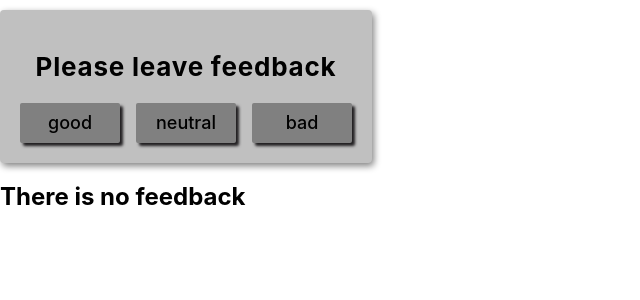
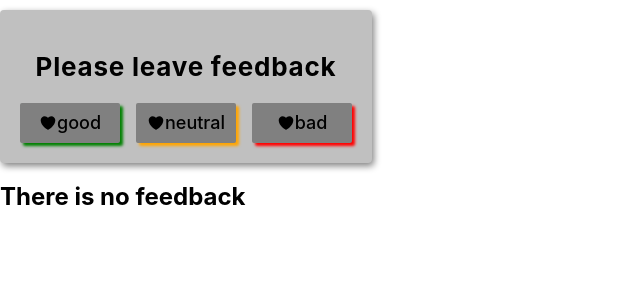
Before and after one commit to PlutovaKate/02-goit-react-hw-02-feedback, a React (Create React App) app: page / in a window 1280 px wide. Shown: the top 300 px of the page, without its empty margins (0-640 px from the left). Built offline with nearby package versions, Linux system fonts and the light colour scheme.

Commit message:
add react icons

```diff
--- a/src/components/FeedbackOptions/FeedbackOptions.jsx
+++ b/src/components/FeedbackOptions/FeedbackOptions.jsx
@@ -1,17 +1,18 @@
 import React from 'react';
 import { List, BtnList, ListItem } from './FeedbackOptions.styled';
-// import {
-//   HiOutlineHandThumbUp,
-//   HiOutlineHandRaised,
-//   HiOutlineHandThumbDown,
-// } from 'react-icons/hi2';
+import { HiHeart } from 'react-icons/hi2';
 
 const Feedback = ({ options, onLeaveFeedback }) => {
   return (
     <List>
       {options.map((option, index) => (
-        <ListItem key={index}>
-          <BtnList type="button" onClick={() => onLeaveFeedback(option)}>
+        <ListItem key={index} option={option}>
+          <BtnList
+            option={option}
+            type="button"
+            onClick={() => onLeaveFeedback(option)}
+          >
+            <HiHeart />
             {option}
           </BtnList>
         </ListItem>
@@ -20,37 +21,4 @@ const Feedback = ({ options, onLeaveFeedback }) => {
   );
 };
 
-// const Feedback = ({
-//   onIncreamentGood,
-//   onIncreamentNeutral,
-//   onIncreamentBad,
-// }) => {
-//   return (
-//     <List>
-//       <ListItem feedback={'good'}>
-//         <BtnList feedback={'good'} type="button" onClick={onIncreamentGood}>
-//           <HiOutlineHandThumbUp />
-//           Good
-//         </BtnList>
-//       </ListItem>
-//       <ListItem feedback={'neutral'}>
-//         <BtnList
-//           feedback={'neutral'}
-//           type="button"
-//           onClick={onIncreamentNeutral}
-//         >
-//           <HiOutlineHandRaised />
-//           Neutral
-//         </BtnList>
-//       </ListItem>
-//       <ListItem feedback={'bad'}>
-//         <BtnList feedback={'bad'} type="button" onClick={onIncreamentBad}>
-//           <HiOutlineHandThumbDown />
-//           Bad
-//         </BtnList>
-//       </ListItem>
-//     </List>
-//   );
-// };
-
 export default Feedback;
--- a/src/components/FeedbackOptions/FeedbackOptions.styled.js
+++ b/src/components/FeedbackOptions/FeedbackOptions.styled.js
@@ -1,7 +1,7 @@
 import styled from 'styled-components';
 
 const GetBorderColor = props => {
-  switch (props.feedback) {
+  switch (props.option) {
     case 'good':
       return props.theme.colors.good;
     case 'neutral':
```
Also changed, not shown: src/components/App.jsx (+0 -18 lines).
